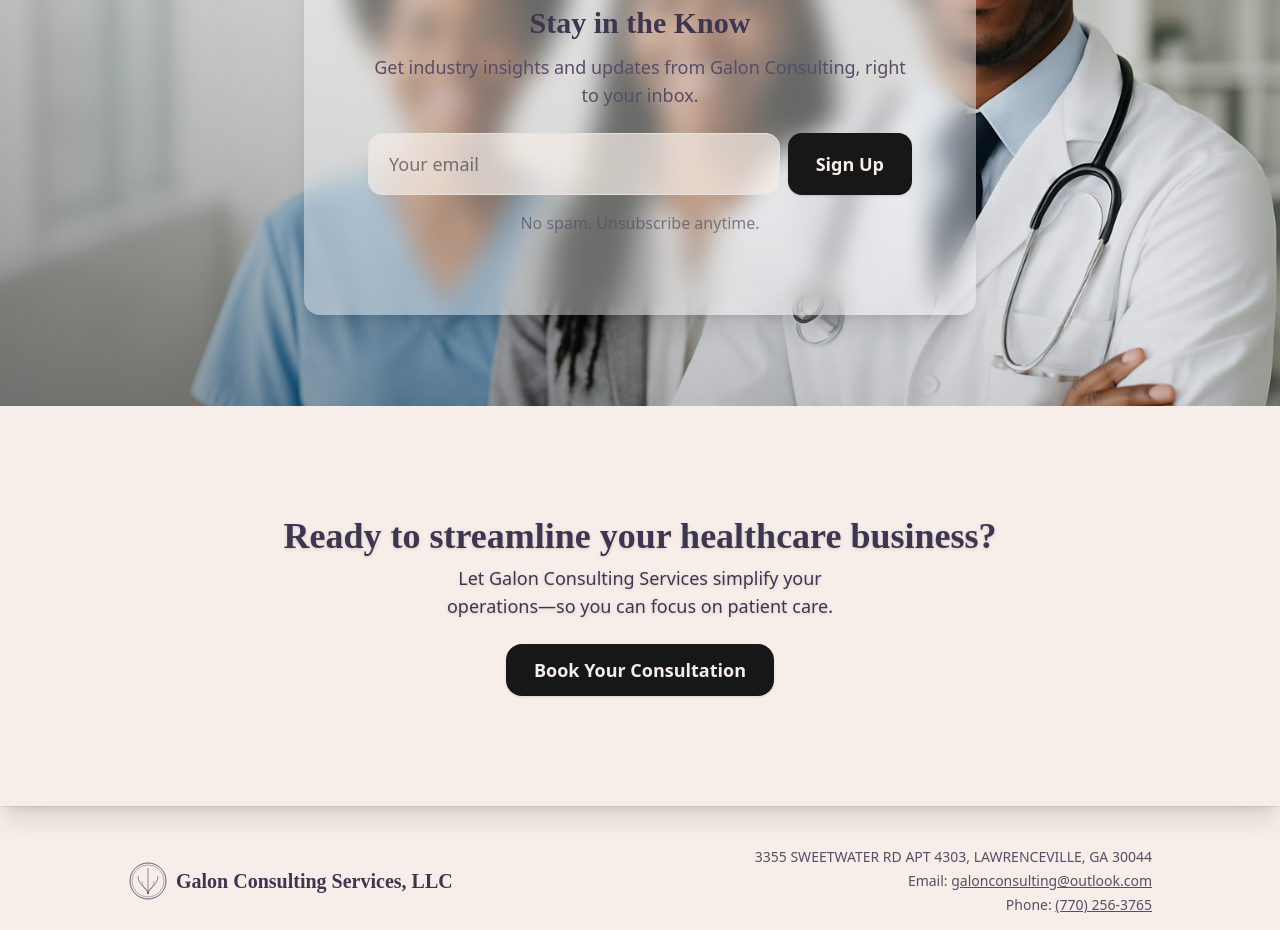
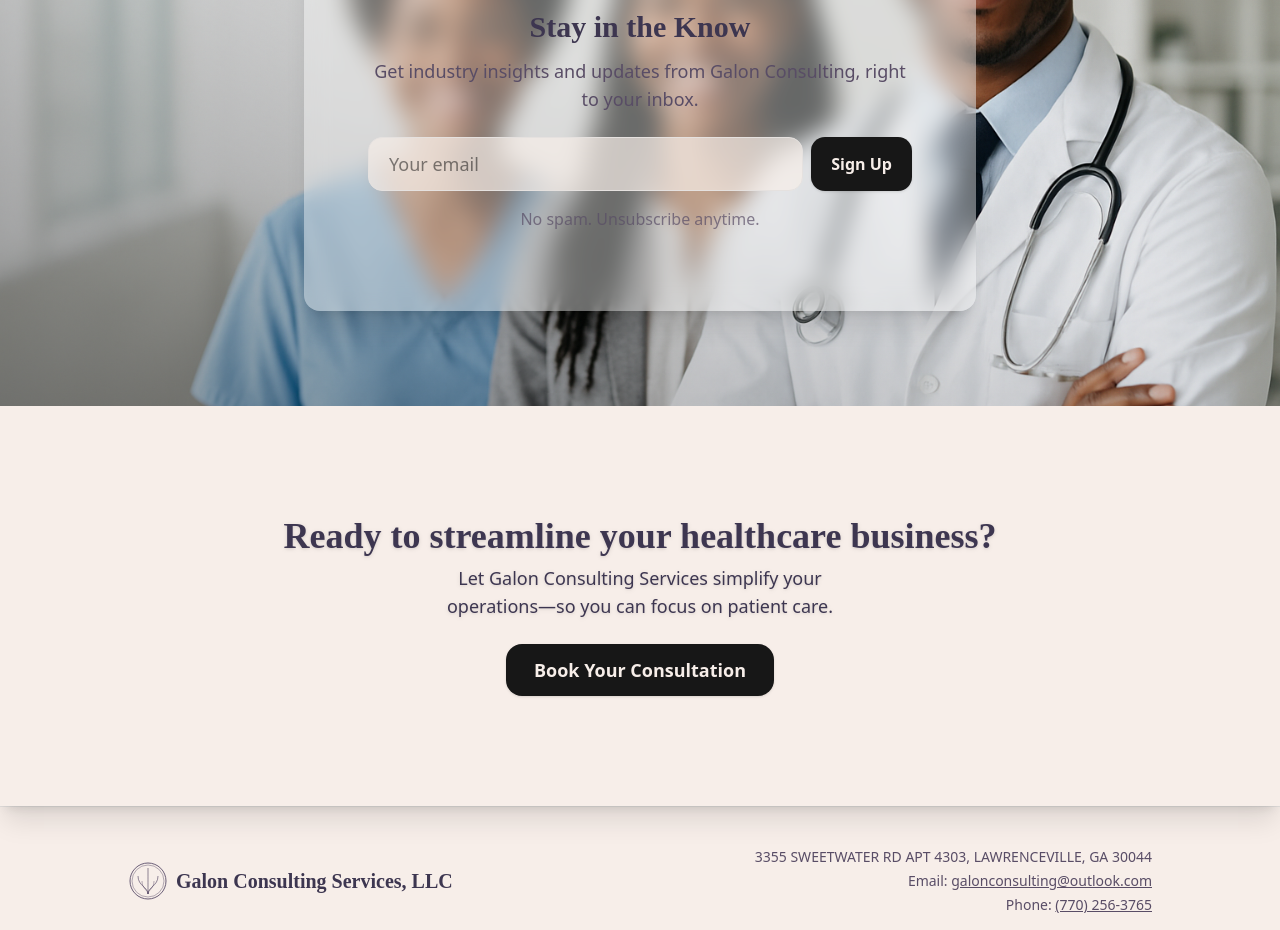
Before and after one commit to Kbandison/galon-consulting4, a Next.js app: page / in a window 1280 px wide. Shown: the part 3600-4530 px from the top of the page. Built offline with nearby package versions, Linux system fonts and the light colour scheme.

Commit message:
initial commit

```diff
--- a/components/EmailSignUp.tsx
+++ b/components/EmailSignUp.tsx
@@ -68,7 +68,7 @@
             autoComplete="email"
             placeholder="Your email"
             className="
-              flex-1 px-5 py-4 rounded-xl border border-[var(--color-border)]
+              flex-1 px-5 py-3 rounded-xl border border-[var(--color-border)]
               text-base sm:text-lg focus:outline-none focus:border-[var(--color-primary)]
               bg-[var(--color-background)]/70
             "
@@ -78,7 +78,7 @@
           <button
             type="submit"
             className="
-              px-7 py-4 rounded-xl font-semibold text-base sm:text-lg
+              px-5 py-3 rounded-xl font-semibold text-base sm:text-md
               bg-[var(--color-primary)] text-[var(--color-background)]
               hover:bg-[var(--color-accent)] transition-colors
               shadow
```
